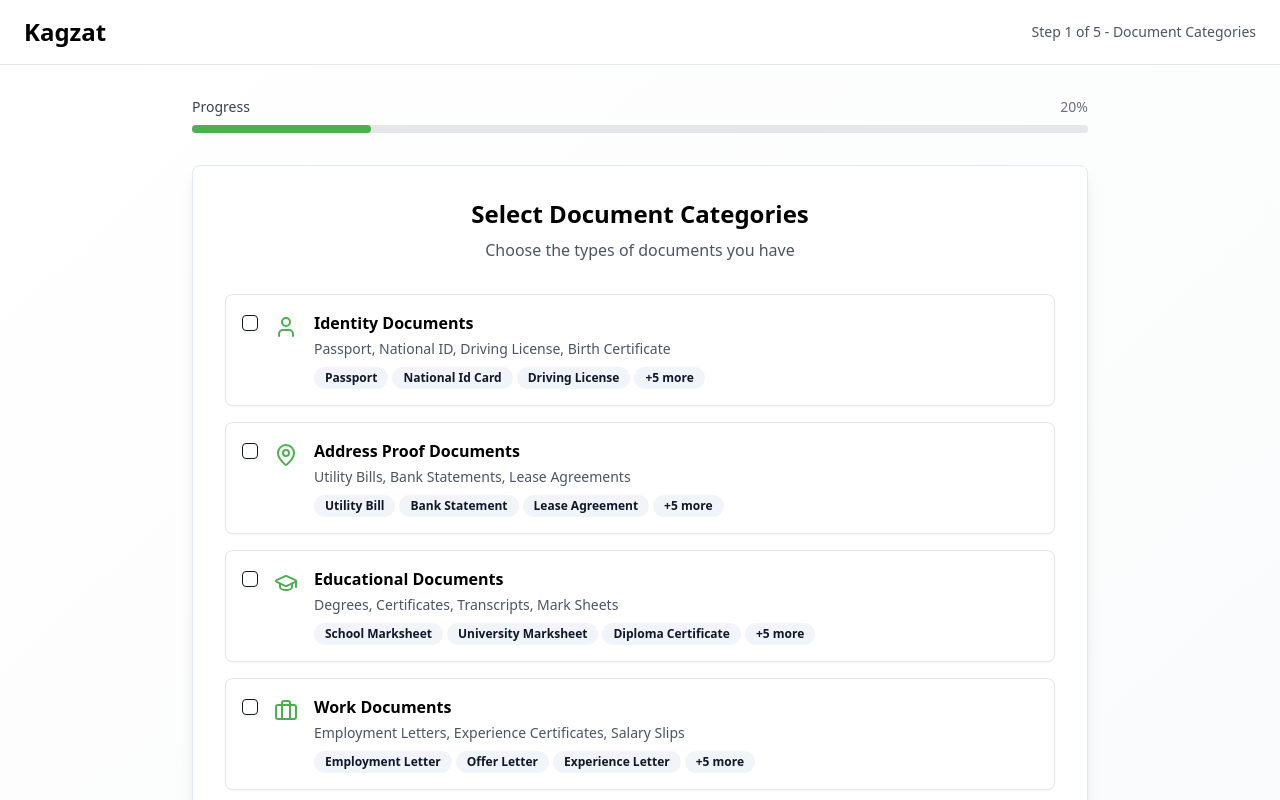
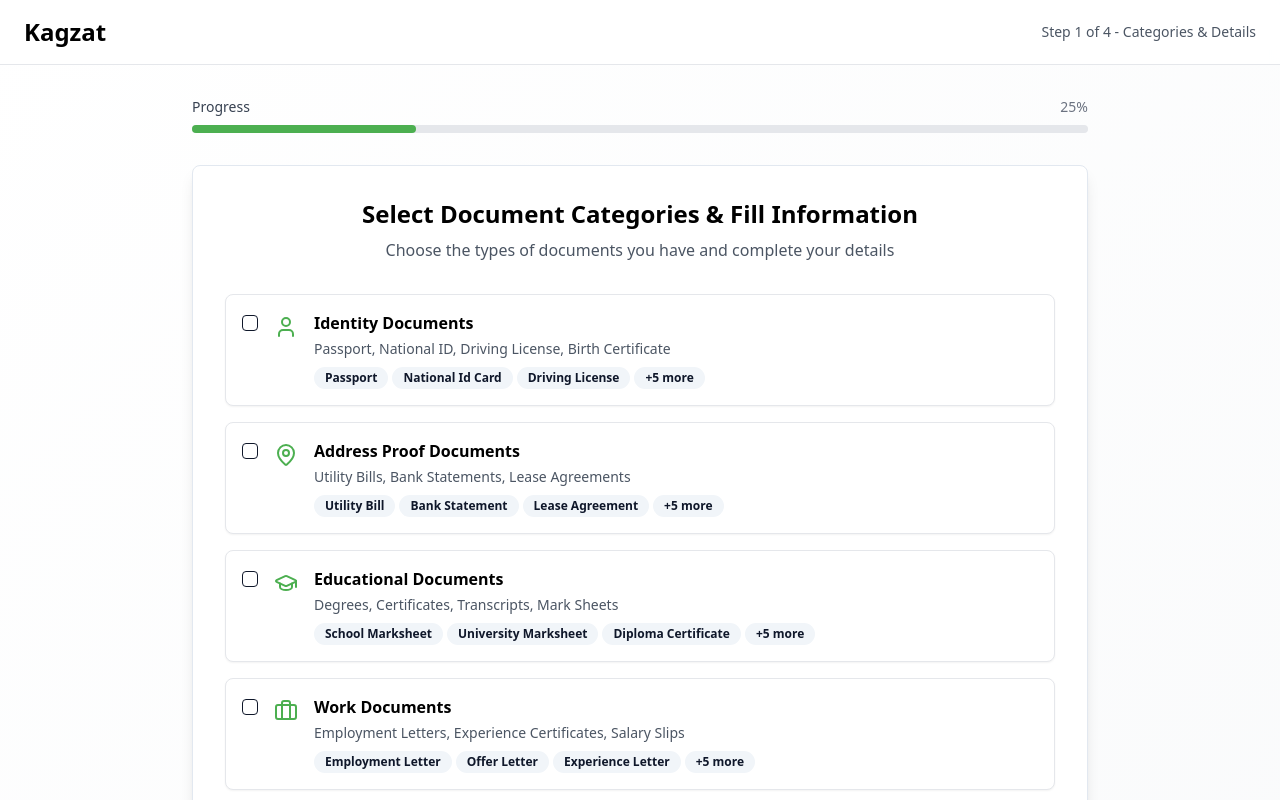
Before and after one commit to Kagzat/kagzat-india, a React (Vite) app: page /onboarding/user in a window 1280 px wide. Shown: the top 800 px of the page. Built offline with nearby package versions, Linux system fonts and the light colour scheme.

Commit message:
Combine onboarding steps
Merge Step 1 and Step 2 of the user onboarding process into a single, cohesive step.

```diff
--- a/src/pages/UserOnboarding.tsx
+++ b/src/pages/UserOnboarding.tsx
@@ -150,7 +150,7 @@ const UserOnboarding = () => {
     setIsLoading(true);
     await new Promise(resolve => setTimeout(resolve, 2000));
     setIsLoading(false);
-    setStep(6); // Success screen
+    setStep(4); // Success screen
   };
 
   const handleCategoryToggle = (categoryId: string) => {
@@ -219,58 +219,6 @@ const UserOnboarding = () => {
     setAddingToCategory('');
   };
 
-  const renderStep1 = () => (
-    <div className="space-y-6">
-      <div className="text-center mb-8">
-        <h2 className="text-2xl font-bold text-kagzat-black mb-2">Select Document Categories</h2>
-        <p className="text-gray-600">Choose the types of documents you have</p>
-      </div>
-
-      <div className="grid gap-4">
-        {documentCategoryConfig.map((category) => {
-          const Icon = category.icon;
-          return (
-            <Card
-              key={category.id}
-              className={`cursor-pointer transition-all duration-200 hover:shadow-md ${
-                userData.selectedCategories.includes(category.id)
-                  ? 'border-kagzat-green bg-kagzat-green/5'
-                  : 'border-gray-200'
-              }`}
-              onClick={() => handleCategoryToggle(category.id)}
-            >
-              <CardContent className="p-4">
-                <div className="flex items-start gap-4">
-                  <Checkbox
-                    checked={userData.selectedCategories.includes(category.id)}
-                    onChange={() => handleCategoryToggle(category.id)}
-                    className="mt-1"
-                  />
-                  <Icon className="h-6 w-6 text-kagzat-green mt-1" />
-                  <div className="flex-1">
-                    <h3 className="font-semibold text-kagzat-black mb-1">{category.title}</h3>
-                    <p className="text-gray-600 text-sm mb-2">{category.description}</p>
-                    <div className="flex flex-wrap gap-1">
-                      {documentLibrary[category.id as keyof typeof documentLibrary].slice(0, 3).map((type, index) => (
-                        <Badge key={index} variant="secondary" className="text-xs">
-                          {formatDocumentName(type)}
-                        </Badge>
-                      ))}
-                      {documentLibrary[category.id as keyof typeof documentLibrary].length > 3 && (
-                        <Badge variant="secondary" className="text-xs">
-                          +{documentLibrary[category.id as keyof typeof documentLibrary].length - 3} more
-                        </Badge>
-                      )}
-                    </div>
-                  </div>
-                </div>
-              </CardContent>
-            </Card>
-          );
-        })}
-      </div>
-    </div>
-  );
 
   const renderCategoryFields = (category: keyof typeof formFieldLibrary) => {
     const fields = formFieldLibrary[category];
@@ -347,12 +295,66 @@ const UserOnboarding = () => {
     );
   };
 
-  const renderStep2 = () => (
+  const renderStep1 = () => (
+    <div className="space-y-8">
+      {/* Category Selection */}
       <div className="space-y-6">
         <div className="text-center mb-8">
-        <h2 className="text-2xl font-bold text-kagzat-black mb-2">Fill Your Information</h2>
-        <p className="text-gray-600">Complete the details for your categories</p>
+          <h2 className="text-2xl font-bold text-kagzat-black mb-2">Select Document Categories & Fill Information</h2>
+          <p className="text-gray-600">Choose the types of documents you have and complete your details</p>
         </div>
+
+        <div className="grid gap-4">
+          {documentCategoryConfig.map((category) => {
+            const Icon = category.icon;
+            return (
+              <Card
+                key={category.id}
+                className={`cursor-pointer transition-all duration-200 hover:shadow-md ${
+                  userData.selectedCategories.includes(category.id)
+                    ? 'border-kagzat-green bg-kagzat-green/5'
+                    : 'border-gray-200'
+                }`}
+                onClick={() => handleCategoryToggle(category.id)}
+              >
+                <CardContent className="p-4">
+                  <div className="flex items-start gap-4">
+                    <Checkbox
+                      checked={userData.selectedCategories.includes(category.id)}
+                      onChange={() => handleCategoryToggle(category.id)}
+                      className="mt-1"
+                    />
+                    <Icon className="h-6 w-6 text-kagzat-green mt-1" />
+                    <div className="flex-1">
+                      <h3 className="font-semibold text-kagzat-black mb-1">{category.title}</h3>
+                      <p className="text-gray-600 text-sm mb-2">{category.description}</p>
+                      <div className="flex flex-wrap gap-1">
+                        {documentLibrary[category.id as keyof typeof documentLibrary].slice(0, 3).map((type, index) => (
+                          <Badge key={index} variant="secondary" className="text-xs">
+                            {formatDocumentName(type)}
+                          </Badge>
+                        ))}
+                        {documentLibrary[category.id as keyof typeof documentLibrary].length > 3 && (
+                          <Badge variant="secondary" className="text-xs">
+                            +{documentLibrary[category.id as keyof typeof documentLibrary].length - 3} more
+                          </Badge>
+                        )}
+                      </div>
+                    </div>
+                  </div>
+                </CardContent>
+              </Card>
+            );
+          })}
+        </div>
+      </div>
+
+      {/* Accordion Form - Only show if categories are selected */}
+      {userData.selectedCategories.length > 0 && (
+        <div className="space-y-6">
+          <div className="border-t pt-8">
+            <h3 className="text-xl font-bold text-kagzat-black mb-4">Complete Your Information</h3>
+            <p className="text-gray-600 mb-6">Fill out the details for your selected categories</p>
 
             <CategoryAccordionForm
               value={{
@@ -372,9 +374,12 @@ const UserOnboarding = () => {
               showActions={false}
             />
           </div>
+        </div>
+      )}
+    </div>
   );
 
-  const renderStep3 = () => (
+  const renderStep2 = () => (
     <div className="space-y-6">
       <div className="text-center mb-8">
         <h2 className="text-2xl font-bold text-kagzat-black mb-2">Share Your Document Links</h2>
@@ -476,7 +481,7 @@ const UserOnboarding = () => {
     </div>
   );
 
-  const renderStep4 = () => (
+  const renderStep3 = () => (
     <div className="space-y-6">
       <div className="text-center mb-8">
         <h2 className="text-2xl font-bold text-kagzat-black mb-2">Set Your Preferences</h2>
@@ -557,7 +562,7 @@ const UserOnboarding = () => {
     </div>
   );
 
-  const renderStep5 = () => (
+  const renderStep4 = () => (
     <div className="text-center space-y-6 animate-scale-in">
       <div className="h-20 w-20 mx-auto mb-6 bg-kagzat-green/10 rounded-full flex items-center justify-center">
         <span className="text-4xl">🎉</span>
@@ -596,10 +601,9 @@ const UserOnboarding = () => {
     </div>
   );
 
-  const totalSteps = 5;
+  const totalSteps = 4;
   const stepTitles = [
-    'Document Categories',
-    'Category Details',
+    'Categories & Details',
     'Document Links',
     'Preferences',
     'Complete'
@@ -614,7 +618,7 @@ const UserOnboarding = () => {
             <Link to="/" className="flex items-center gap-2 text-2xl font-bold text-kagzat-black">
               Kagzat
             </Link>
-            {step < 6 && (
+            {step < 5 && (
               <div className="text-sm text-gray-600">
                 Step {step} of {totalSteps} - {stepTitles[step - 1]}
               </div>
@@ -626,7 +630,7 @@ const UserOnboarding = () => {
       <main className="container mx-auto px-6 py-8">
         <div className="max-w-4xl mx-auto">
           {/* Progress Bar */}
-          {step < 6 && (
+          {step < 5 && (
             <div className="mb-8">
               <div className="flex items-center justify-between mb-2">
                 <span className="text-sm font-medium text-gray-700">Progress</span>
@@ -642,7 +646,7 @@ const UserOnboarding = () => {
           )}
 
           {/* Back Button */}
-          {step > 1 && step < 6 && (
+          {step > 1 && step < 5 && (
             <div className="mb-6">
               <Button variant="ghost" onClick={handleBack} className="text-gray-600 hover:text-kagzat-black">
                 <ArrowLeft className="h-4 w-4 mr-2" />
@@ -658,12 +662,11 @@ const UserOnboarding = () => {
               {step === 2 && renderStep2()}
               {step === 3 && renderStep3()}
               {step === 4 && renderStep4()}
-              {step === 5 && renderStep5()}
             </CardContent>
           </Card>
 
           {/* Navigation Buttons */}
-          {step < 5 && (
+          {step < 3 && (
             <div className="flex items-center justify-between mt-8">
               <Button variant="outline" className="text-gray-600">
                 <Save className="h-4 w-4 mr-2" />
@@ -671,7 +674,7 @@ const UserOnboarding = () => {
               </Button>
 
               <Button
-                onClick={step === 4 ? handleComplete : handleNext}
+                onClick={step === 3 ? handleComplete : handleNext}
                 disabled={isLoading}
                 className="bg-kagzat-green hover:bg-green-600 text-white px-8"
               >
@@ -679,7 +682,7 @@ const UserOnboarding = () => {
                   <div className="animate-spin rounded-full h-5 w-5 border-b-2 border-white"></div>
                 ) : (
                   <>
-                    {step === 4 ? 'Complete Setup' : 'Continue'}
+                    {step === 3 ? 'Complete Setup' : 'Continue'}
                     <ArrowRight className="h-4 w-4 ml-2" />
                   </>
                 )}
```
Lines whose indentation alone changed are shown as unchanged.
